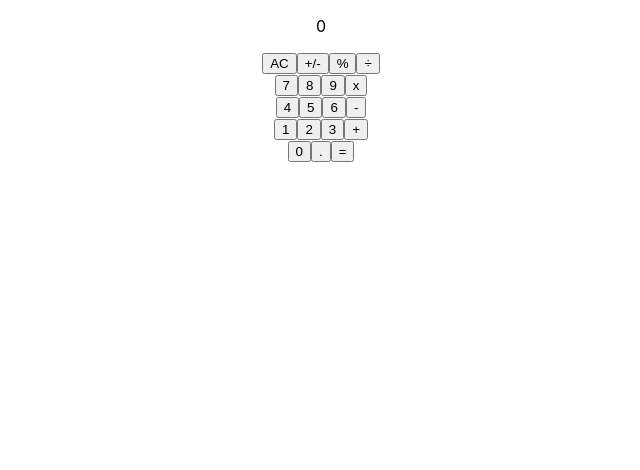
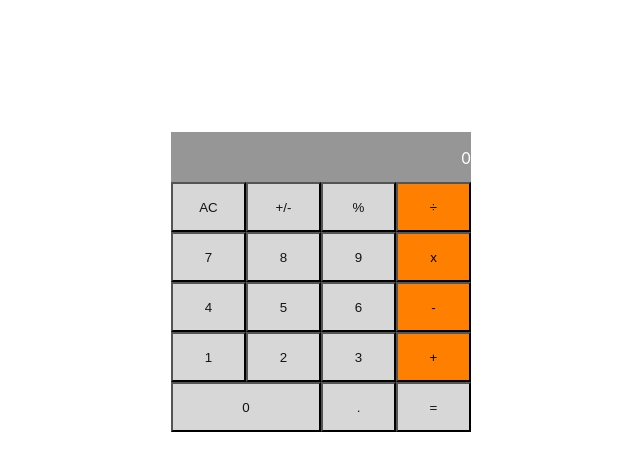
Before and after one commit to tsheporamantso/math-magicians, a React (Create React App) app: page / in a window 1280 px wide. Shown: the top 470 px of the page, without its empty margins (319-959 px from the left). Built offline with nearby package versions, Linux system fonts and the light colour scheme.

Commit message:
Add styles for calculator function

```diff
--- a/src/App.css
+++ b/src/App.css
@@ -1,39 +1,43 @@
-.App {
+.container {
+  display: flex;
+  flex-direction: column;
   text-align: center;
+  margin: 100px auto;
+  width: 300px;
+  padding: 2rem;
+  /* border: 0.5px solid rgb(215, 207, 207); */
 }
 
-.App-logo {
-  height: 40vmin;
-  pointer-events: none;
+.child__result {
+  display: flex;
+  color: #fff;
+  justify-content: end;
+  background-color: rgba(150, 150, 150);
+  width: 300px;
+  height: 50px;
 }
 
-@media (prefers-reduced-motion: no-preference) {
-  .App-logo {
-    animation: App-logo-spin infinite 20s linear;
-  }
+.child__container {
+  display: flex;
+  width: 300px;
 }
 
-.App-header {
-  background-color: #282c34;
-  min-height: 100vh;
-  display: flex;
-  flex-direction: column;
-  align-items: center;
-  justify-content: center;
-  font-size: calc(10px + 2vmin);
-  color: white;
+.button_key {
+  background-color: rgb(215, 215, 215);
+  color: rgb(20, 19, 19);
+  width: 75px;
+  height: 50px;
 }
 
-.App-link {
-  color: #61dafb;
+.button_operator {
+  background-color: #ff8000;
+  width: 75px;
 }
 
-@keyframes App-logo-spin {
-  from {
-    transform: rotate(0deg);
-  }
+.zero {
+  width: 150px;
+}
 
-  to {
-    transform: rotate(360deg);
-  }
+.equal {
+  width: 75px;
 }
```
